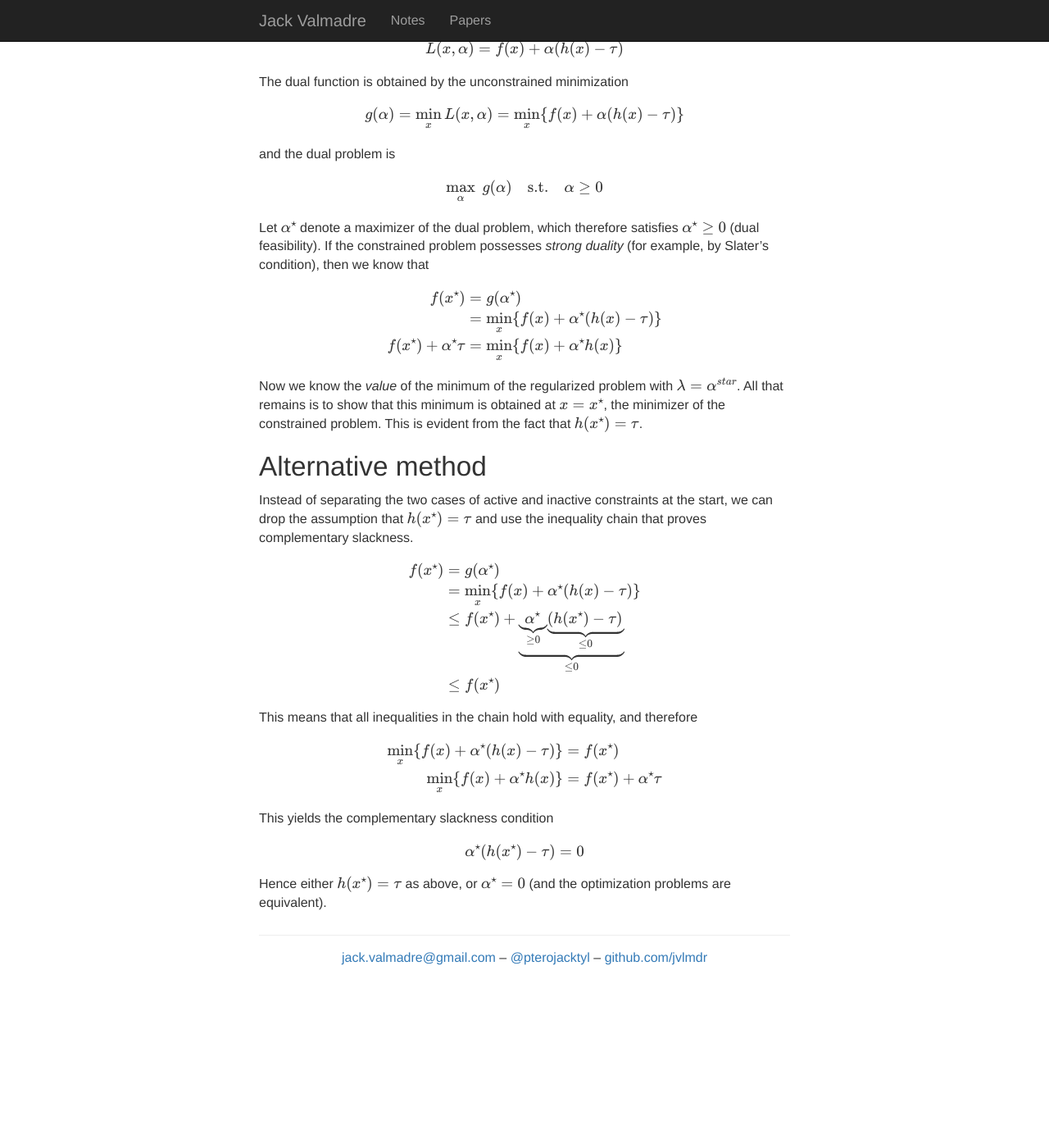
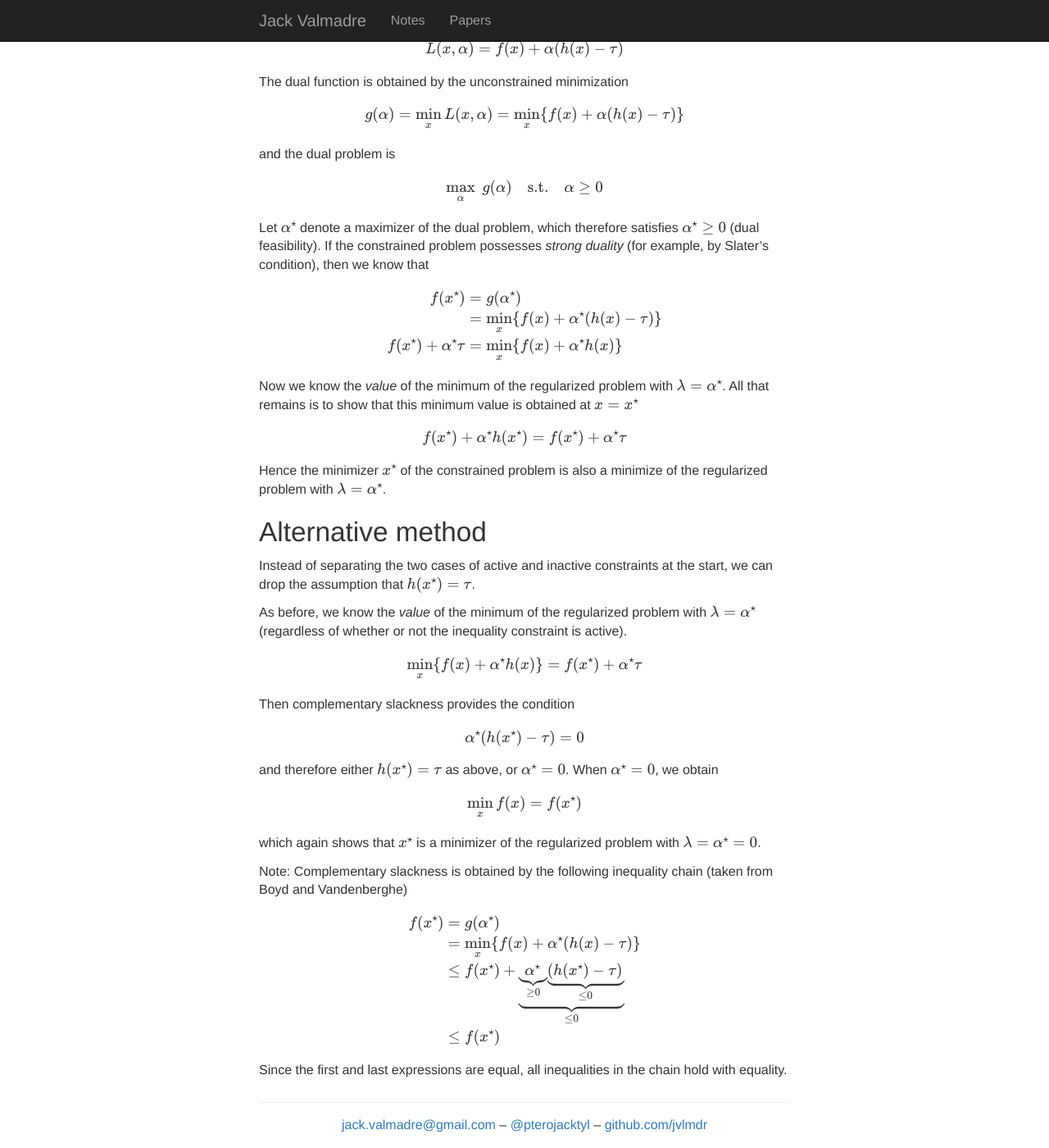
Before and after one commit to jvlmdr/jack.valmadre.net, a Jekyll site: the page built from notes/_posts/2019-02-28-constrain-regularize.md, in a window 1280 px wide and 1400 px high, scrolled down 775 px. Shown: the whole window at 82% size. Built offline with Jekyll 4.4.1, drawn with Linux system fonts in a browser that asks for light colours; nearby versions of some CDN libraries; formulas are drawn with MathJax 3; before the commit the page ends 1971 px from its top, so only the background shows below that; some of the changed text lies outside the part shown.

Commit message:
Update 2019-02-28-constrain-regularize.md

```diff
--- a/notes/_posts/2019-02-28-constrain-regularize.md
+++ b/notes/_posts/2019-02-28-constrain-regularize.md
@@ -46,13 +46,33 @@ f(x^{\star}) & = g(\alpha^{\star}) \\
 f(x^{\star}) + \alpha^{\star} \tau & = \min_{x} \{ f(x) + \alpha^{\star} h(x) \}
 \end{aligned} $$
 
-Now we know the _value_ of the minimum of the regularized problem with $\lambda = \alpha^{star}$.
-All that remains is to show that this minimum is obtained at $x = x^{\star}$, the minimizer of the constrained problem.
-This is evident from the fact that $h(x^{\star}) = \tau$.
+Now we know the _value_ of the minimum of the regularized problem with $\lambda = \alpha^{\star}$.
+All that remains is to show that this minimum value is obtained at $x = x^{\star}$
+
+$$ f(x^{\star}) + \alpha^{\star} h(x^{\star}) = f(x^{\star}) + \alpha^{\star} \tau $$
+
+Hence the minimizer $x^{\star}$ of the constrained problem is also a minimize of the regularized problem with $\lambda = \alpha^{\star}$.
 
 ## Alternative method
 
-Instead of separating the two cases of active and inactive constraints at the start, we can drop the assumption that $h(x^{\star}) = \tau$ and use the inequality chain that proves complementary slackness.
+Instead of separating the two cases of active and inactive constraints at the start, we can drop the assumption that $h(x^{\star}) = \tau$.
+
+As before, we know the _value_ of the minimum of the regularized problem with $\lambda = \alpha^{\star}$ (regardless of whether or not the inequality constraint is active).
+
+$$ \min_{x} \{ f(x) + \alpha^{\star} h(x) \} = f(x^{\star}) + \alpha^{\star} \tau $$
+
+Then complementary slackness provides the condition
+
+$$ \alpha^{\star} (h(x^{\star}) - \tau) = 0 $$
+
+and therefore either $h(x^{\star}) = \tau$ as above, or $\alpha^{\star} = 0$.
+When $\alpha^{\star} = 0$, we obtain
+
+$$ \min_{x} f(x) = f(x^{\star}) $$
+
+which again shows that $x^{\star}$ is a minimizer of the regularized problem with $\lambda = \alpha^{\star} = 0$.
+
+Note: Complementary slackness is obtained by the following inequality chain (taken from Boyd and Vandenberghe)
 
 $$ \begin{aligned}
 f(x^{\star}) & = g(\alpha^{\star}) \\
@@ -61,15 +81,4 @@ f(x^{\star}) & = g(\alpha^{\star}) \\
 & \le f(x^{\star})
 \end{aligned} $$
 
-This means that all inequalities in the chain hold with equality, and therefore
-
-$$ \begin{aligned}
-\min_{x} \{ f(x) + \alpha^{\star} (h(x) - \tau) \} & = f(x^{\star}) \\
-\min_{x} \{ f(x) + \alpha^{\star} h(x) \} & = f(x^{\star}) + \alpha^{\star} \tau
-\end{aligned} $$
-
-This yields the complementary slackness condition
-
-$$ \alpha^{\star} (h(x^{\star}) - \tau) = 0 $$
-
-Hence either $h(x^{\star}) = \tau$ as above, or $\alpha^{\star} = 0$ (and the optimization problems are equivalent).
+Since the first and last expressions are equal, all inequalities in the chain hold with equality.
```
Also changed, not shown: other parts of notes/_posts/2019-02-28-constrain-regularize.md (+1 -1 lines).
